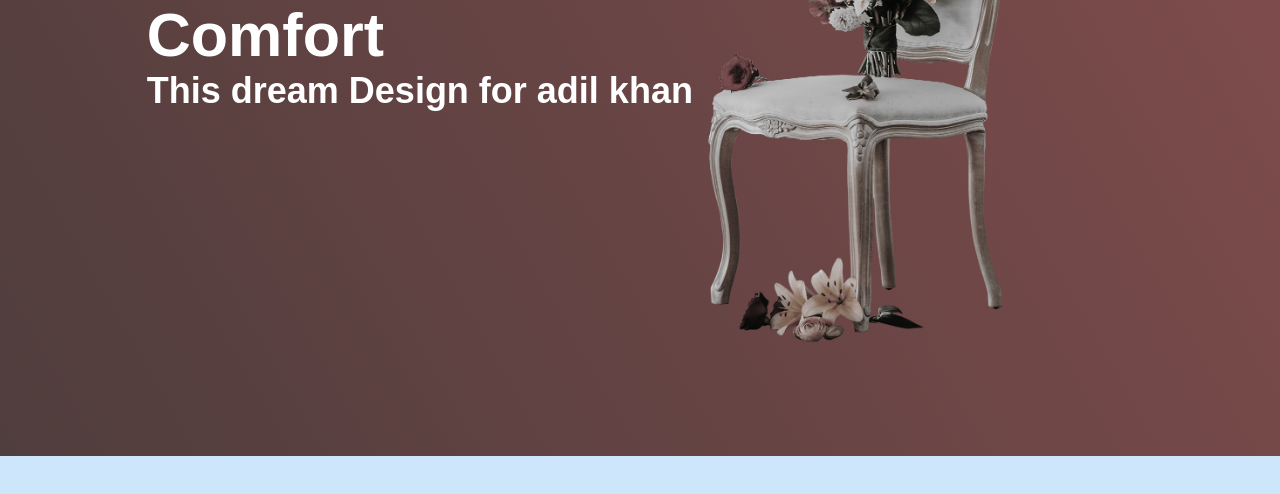
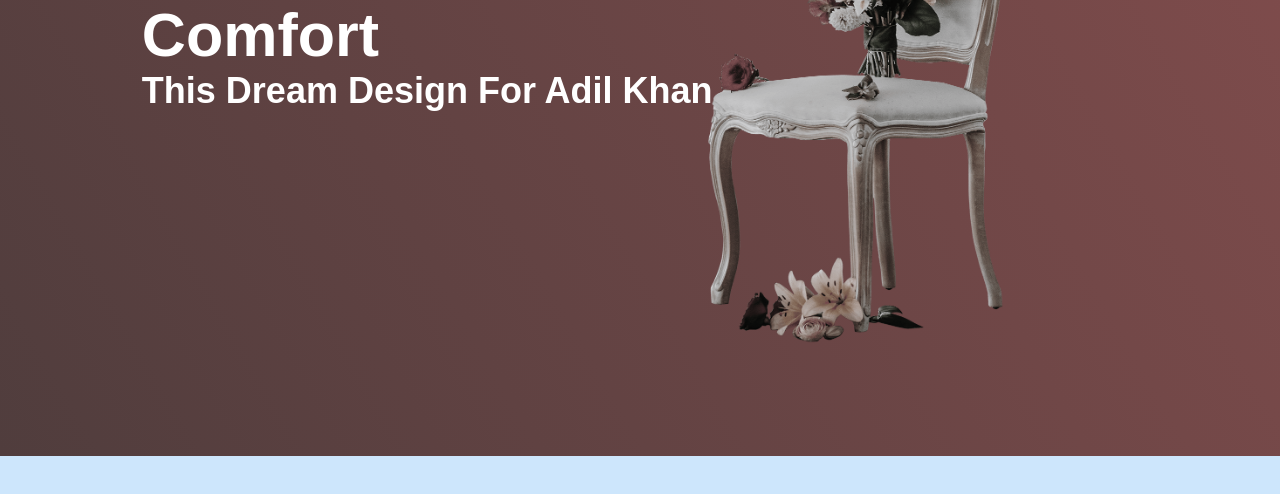
Before and after one commit to adilkhan7676/parallex, a plain HTML site: page index.html in a window 1280 px wide. Shown: the part 344-838 px from the top of the page. Drawn offline with Linux system fonts and the light colour scheme; files whose address does not match are found by name.

Commit message:
Update index.html
change spallings

```diff
--- a/index.html
+++ b/index.html
@@ -1,6 +1,5 @@
 <!DOCTYPE html>
 <html lang="en">
-
 <head>
     <meta charset="UTF-8">
     <meta name="viewport" content="width=device-width, initial-scale=1.0">
@@ -12,7 +11,7 @@
     <header>
         <div class="intro-text">
             <h1>Comfort</h1>
-           <h3> This dream Design for adil khan</h3>
+           <h3> This Dream Design For Adil Khan</h3>
         </div>
         <img class="chair" src="img/chair-intro.png" alt="chair">
         <img class="big-rose" src="img/big-rose.png" alt="big-rose">
@@ -23,8 +22,6 @@
         <h1>Parallax NEW</h1>
     </section>
 
-
-    <script src="main.js"></script>
+    <script src="main.js"> </script>
 </body>
-
 </html>
```
